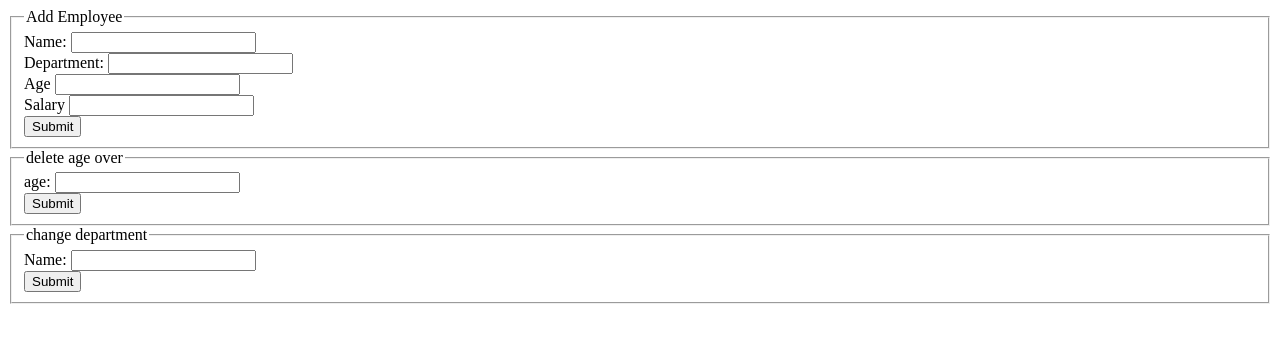
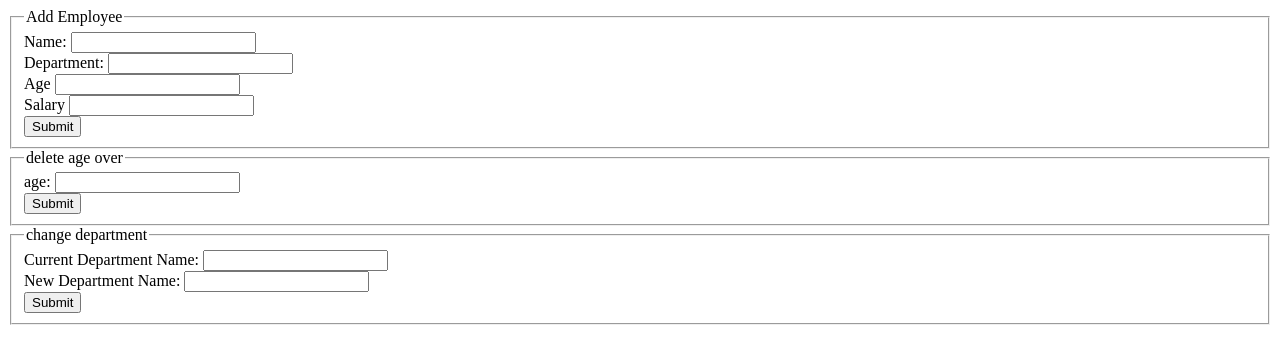
Before and after one commit to pentser/home-work-12, a plain HTML site: page home-work12/client/index.html in a window 1280 px wide. Drawn offline with nearby package versions, Linux system fonts and the light colour scheme.

Commit message:
update crud

```diff
--- a/home-work12/client/index.html
+++ b/home-work12/client/index.html
@@ -36,7 +36,7 @@
     <span>* error: please enter valid data [department]</span> -->
  </div>
 
- <form id="formDelete" action="./js/GetFromAge.js" method="get">
+ <form id="form_delete" action="./js/delete.js" method="get">
     <fieldset>
         <legend>delete age over</legend>
     <div class="input-form">
@@ -51,12 +51,16 @@
     <span>* error: please enter valid data [department]</span> -->
  </div>
 
- <form id="form_change" action="./js/changeDepartment.js" method="get">
+ <form id="form_change" action="./js/update.js" method="get">
     <fieldset>
         <legend>change department</legend>
     <div class="input-form">
-        <label for="fullname">Name:</label>
-        <input name="fullname" id="fullname" type="text">
+        <label for="oldname">Current Department Name:</label>
+        <input name="oldname" id="oldname" type="text">
+    </div>
+    <div class="input-form">
+        <label for="newname">New Department Name:</label>
+        <input name="newname" id="newname" type="text">
     </div>
     <button id="submitChange" type="submit">Submit</button>
     </fieldset>
```
